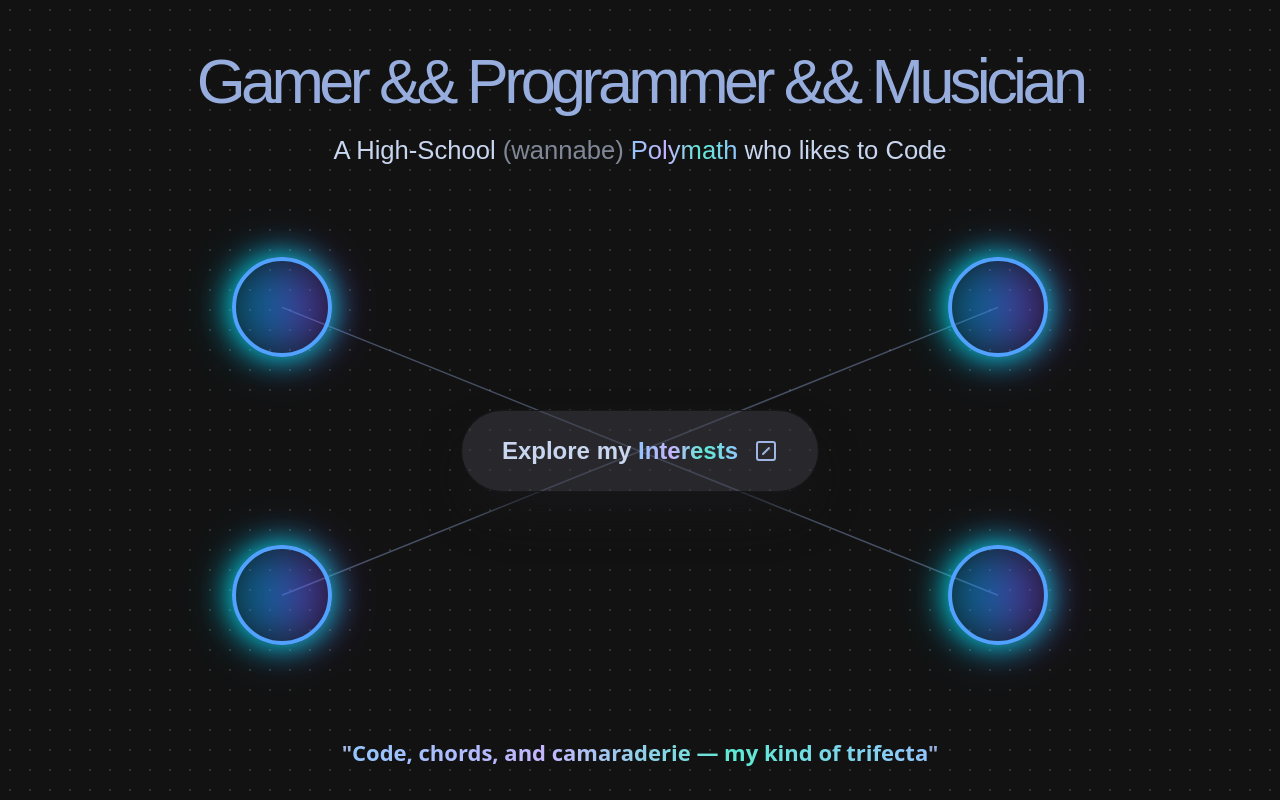
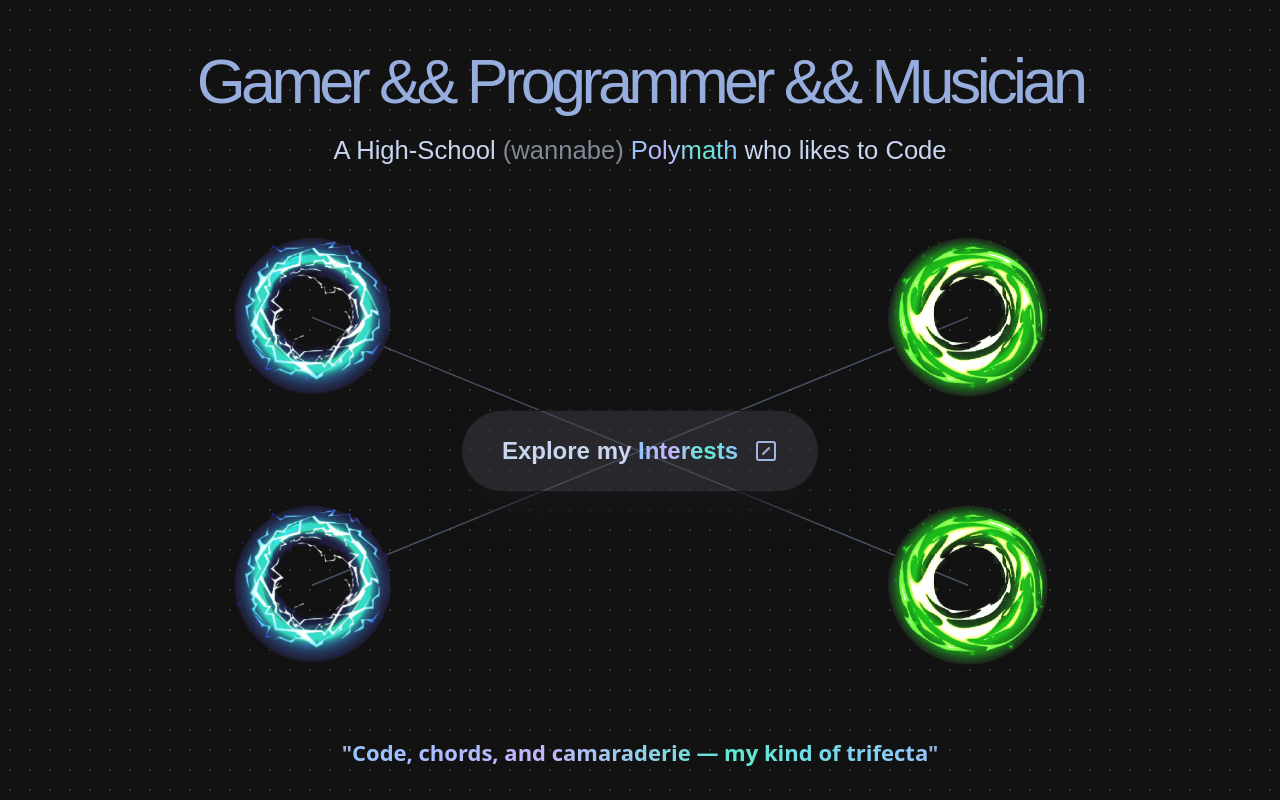
Before and after one commit to Jonak-Adipta-Kalita/JAK-Website, a Next.js app: page / in a window 1280 px wide. Built offline with nearby package versions, Linux system fonts and the light colour scheme; a web font is replaced by a local one.

Commit message:
you see my vision?

```diff
--- a/src/app/ElectricRing.tsx
+++ b/src/app/ElectricRing.tsx
@@ -1,13 +1,24 @@
 "use client";
 
-export default function ElectricRing() {
+import Image from "next/image";
+
+export default function ElectricRing({ portal }: { portal: string }) {
     return (
         <div className="relative flex items-center justify-center">
-            <div className="absolute h-25 w-25 animate-pulse rounded-full bg-gradient-to-r from-cyan-400 via-blue-500 to-purple-600 opacity-70 blur-xl" />
+            {/* <div className="absolute h-25 w-25 animate-pulse rounded-full bg-gradient-to-r from-teal-700 via-blue-500 to-teal-700 opacity-70 blur-xl hover:h-30 hover:w-30" />
+            <div className="bg-bg-lobby absolute h-25 w-25 animate-pulse rounded-full opacity-70 hover:h-30 hover:w-30" />
 
-            <div className="relative flex h-25 w-25 items-center justify-center rounded-full border-4 border-blue-400 shadow-[0_0_30px_rgba(0,255,255,0.8)]">
-                {/* Content */}
-            </div>
+            <div className="relative flex h-25 w-25 items-center justify-center rounded-full border-4 border-teal-700 shadow-[0_0_30px_rgba(0,255,255,0.8)] transition-all duration-150 ease-in-out hover:h-30 hover:w-30">
+
+            </div> */}
+            <Image
+                src={`/portals/${portal} Portal.webp`}
+                alt="Portal Image"
+                width={300}
+                height={300}
+                className="h-40 w-40 object-contain hover:animate-spin"
+                draggable={false}
+            />
         </div>
     );
 }
--- a/src/app/LobbyPortals.tsx
+++ b/src/app/LobbyPortals.tsx
@@ -5,6 +5,7 @@ import { Button } from "../components/ui/button";
 import { SparklesIcon, SquareSlashIcon } from "lucide-react";
 import FloatingDiv from "../components/FloatingDiv";
 import ElectricRing from "./ElectricRing";
+import Image from "next/image";
 
 const LobbyPortals = () => {
     const anchorRef = useRef<HTMLButtonElement>(null);
@@ -31,28 +32,28 @@ const LobbyPortals = () => {
             </div>
             <>
                 <FloatingDiv
-                    className="absolute top-10 left-10"
+                    className="absolute top-5 left-10"
                     anchorRef={anchorRef!}
                 >
-                    <ElectricRing />
+                    <ElectricRing portal={"Guitar"} />
                 </FloatingDiv>
                 <FloatingDiv
-                    className="absolute top-10 right-10"
+                    className="absolute top-5 right-10"
                     anchorRef={anchorRef!}
                 >
-                    <ElectricRing />
+                    <ElectricRing portal={"Polyglotism"} />
                 </FloatingDiv>
                 <FloatingDiv
-                    className="absolute bottom-10 left-10"
+                    className="absolute bottom-5 left-10"
                     anchorRef={anchorRef!}
                 >
-                    <ElectricRing />
+                    <ElectricRing portal={"Guitar"} />
                 </FloatingDiv>
                 <FloatingDiv
-                    className="absolute right-10 bottom-10"
+                    className="absolute right-10 bottom-5"
                     anchorRef={anchorRef!}
                 >
-                    <ElectricRing />
+                    <ElectricRing portal={"Polyglotism"} />
                 </FloatingDiv>
             </>
         </div>
```
Also changed, not shown: public/portals/Guitar Portal.webp (added), public/portals/Polyglotism Portal.webp (added).
